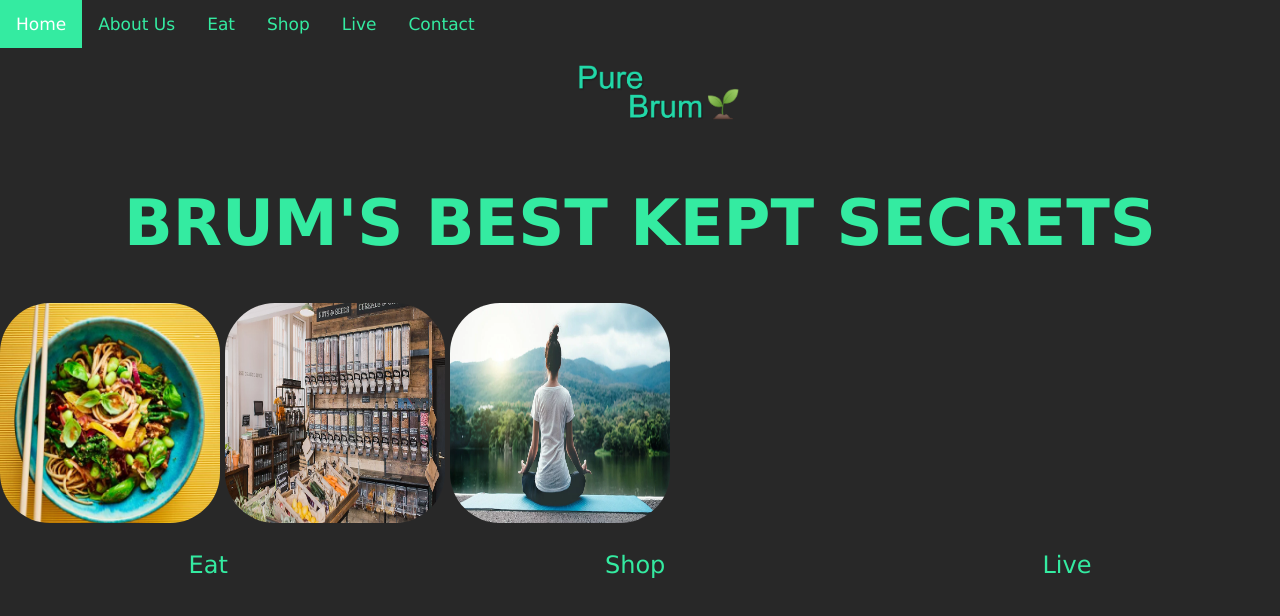
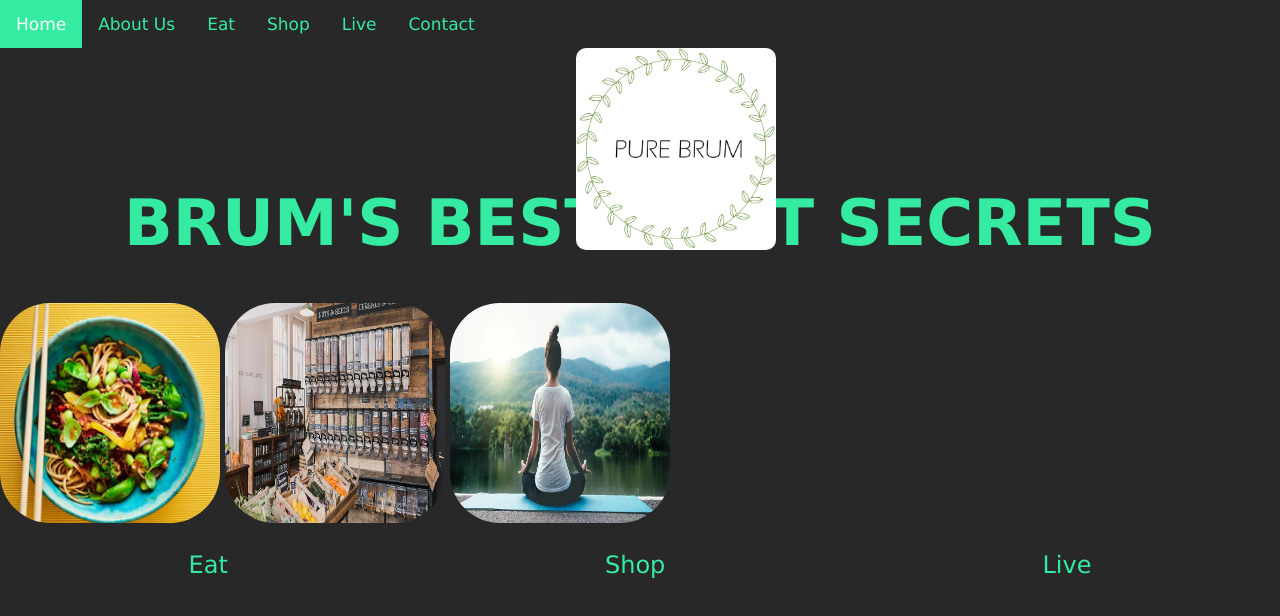
Before and after one commit to annapreetbala/group_project, a plain HTML site: page index.html in a window 1280 px wide. Drawn offline with Linux system fonts and the light colour scheme.

Commit message:
Update index.html
added logo

```diff
--- a/index.html
+++ b/index.html
@@ -24,7 +24,7 @@
   </div>
 
 <div>
-<img src="./logo.png" width="200px" class="image1">
+<img src="./logo.jpg.jpg" width="200px" class="image1">
 
 <br>
 <br>
```
